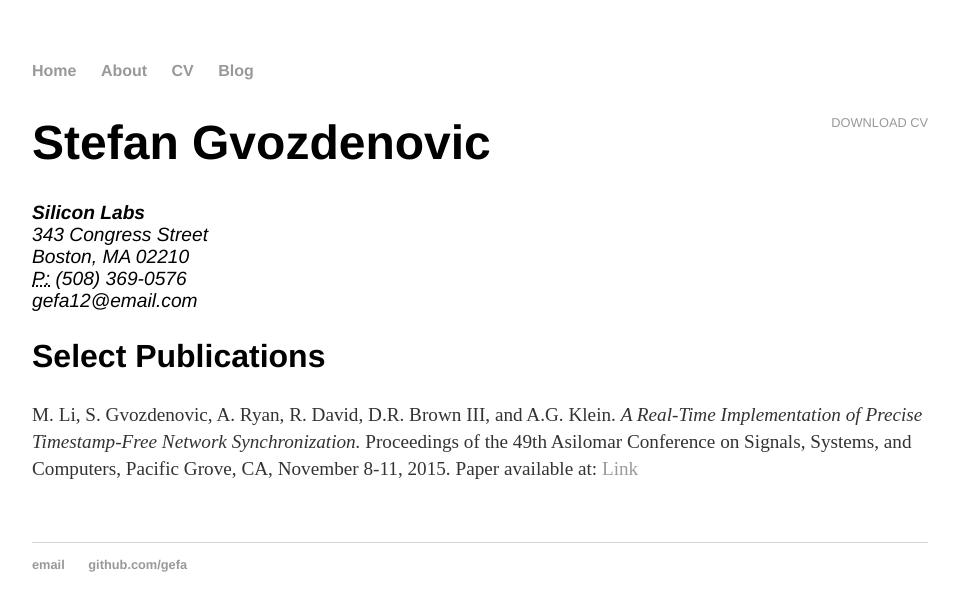
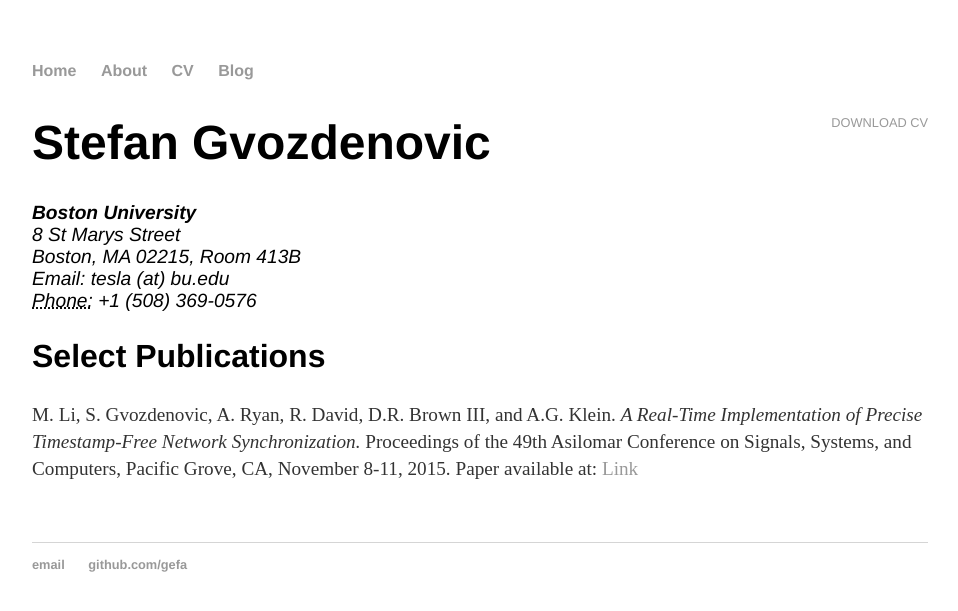
Before and after one commit to gefa/gefa.github.io, a Jekyll site: the page built from cv/index.html, in a window 1280 px wide. Shown: the top 611 px of the page, without its empty margins (160-1118 px from the left). Built offline with Jekyll 4.4.1, drawn with Linux system fonts in a browser that asks for light colours.

Commit message:
update cv, address, email

```diff
--- a/cv/index.html
+++ b/cv/index.html
@@ -4,14 +4,14 @@ title: CV of Your Name
 ---
 
 	<div class="cv">
-		<a href="/assets/resume-2017-11-24.pdf" class="download" title="Download CV as PDF">Download CV</a>
+		<a href="/assets/resume-2019-01-27.pdf" class="download" title="Download CV as PDF">Download CV</a>
 					<h1>Stefan Gvozdenovic</h1>
 					<address>
-					<strong>Silicon Labs</strong><br>
-					343 Congress Street<br>
-					Boston, MA 02210<br>
-					<abbr title="phone">P:</abbr> (508) 369-0576<br>
-					<span class="obfuscate">gefa12@email.com</span>
+					<strong>Boston University</strong><br>
+					8 St Marys Street<br>
+					Boston, MA 02215, Room 413B<br>
+					<span class="obfuscate">Email: tesla (at) bu.edu</span><br>
+					<abbr title="phone">Phone:</abbr> +1 (508) 369-0576<br>
 					</address>
 
 					<h2>Select Publications</h2>
```
Also changed, not shown: 1 other file.
